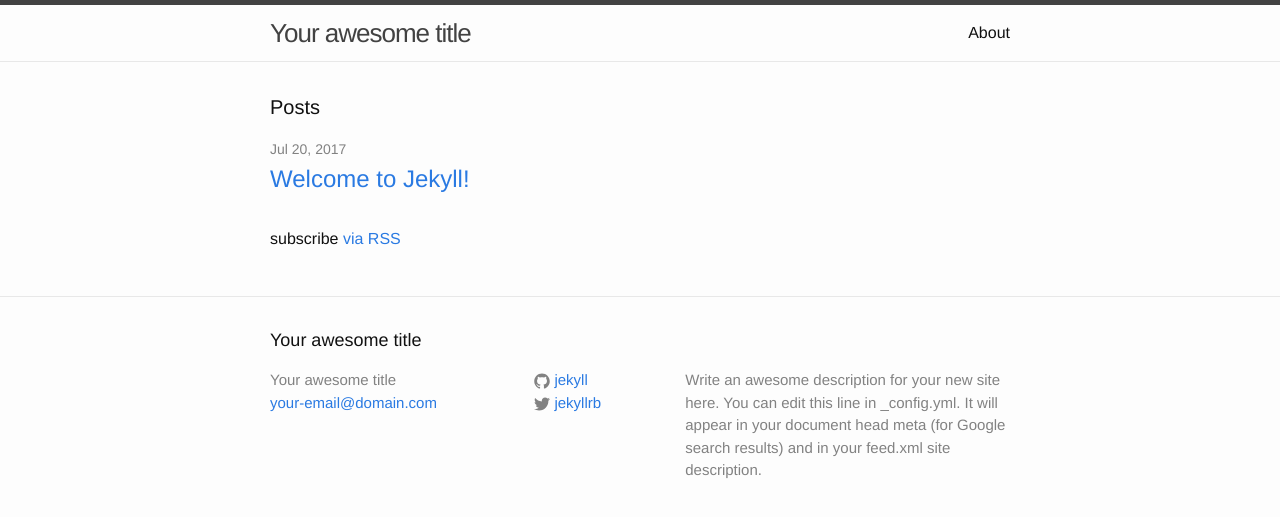
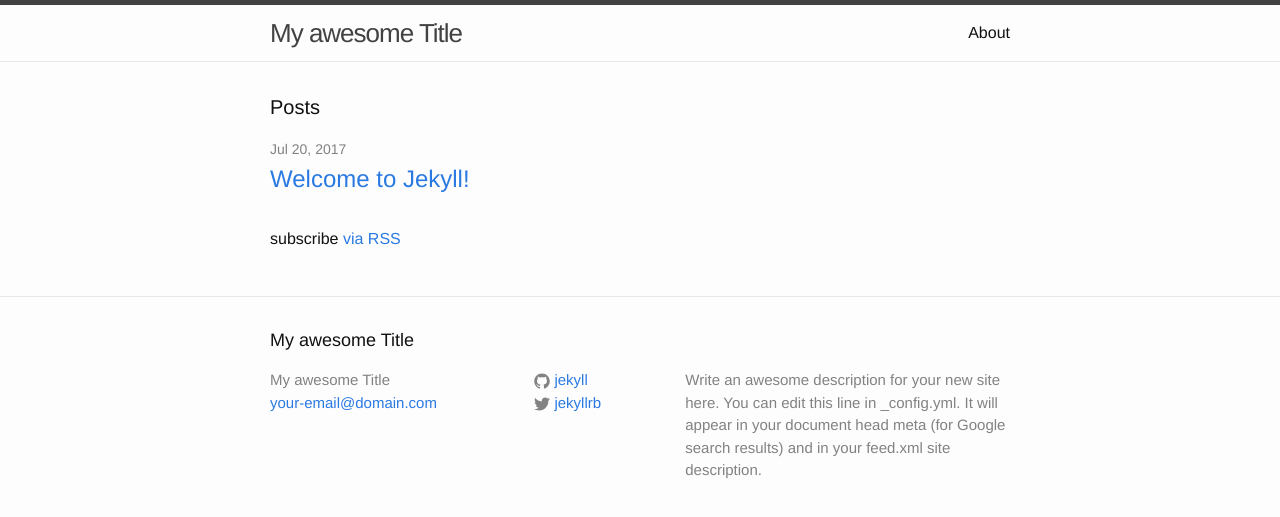
Before and after one commit to langald/langald, a Jekyll site: the page built from index.html, in a window 1280 px wide. Shown: the top 517 px of the page. Built offline with Jekyll 4.4.1, drawn with Linux system fonts in a browser that asks for light colours.

Commit message:
Save my work2

```diff
--- a/_config.yml
+++ b/_config.yml
@@ -6,7 +6,7 @@
 # 'jekyll serve'. If you change this file, please restart the server process.
 
 # Site settings
-title: Your awesome title
+title: My awesome Title
 email: your-email@domain.com
 description: > # this means to ignore newlines until "baseurl:"
   Write an awesome description for your new site here. You can edit this
```
